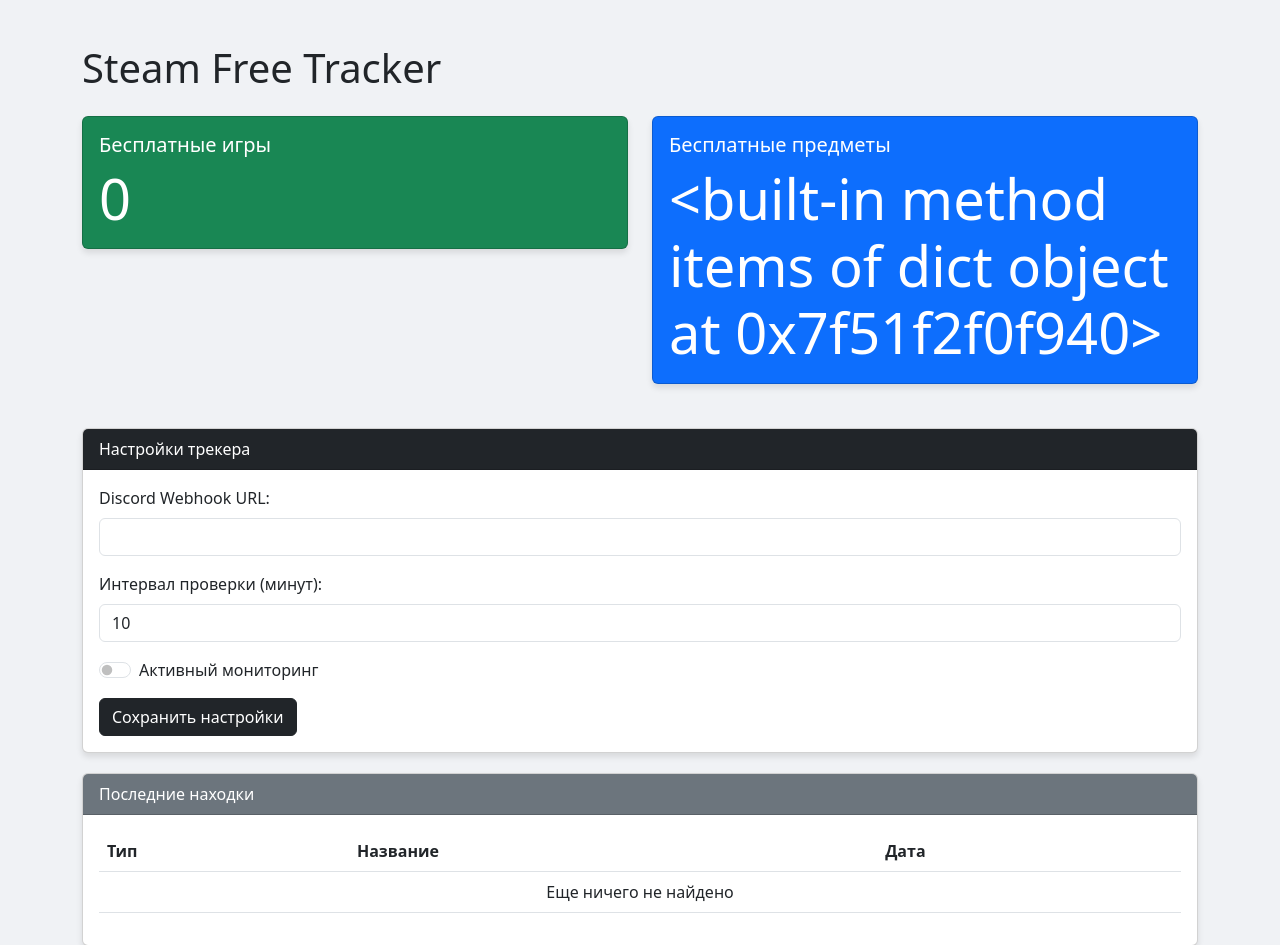
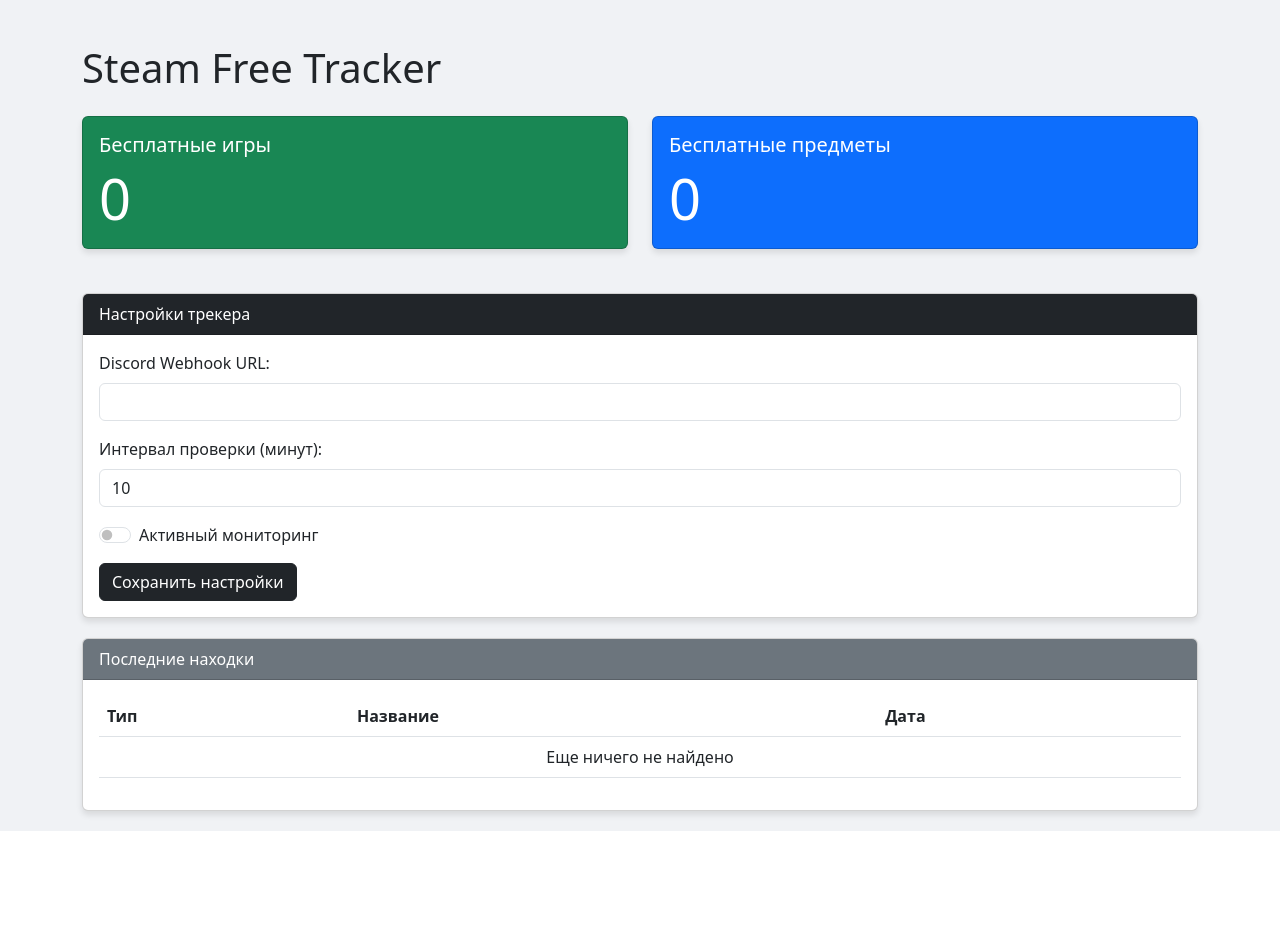
Before and after one commit to brafd37/steam-free-tracker, a Flask app: page / in a window 1280 px wide. Shown: the top 945 px of the page. After the commit the page ends 831 px from the top, so only its background shows below. Run offline with Flask 3, Linux system fonts and the light colour scheme.

Commit message:
index.html

```diff
--- a/templates/index.html
+++ b/templates/index.html
@@ -20,7 +20,7 @@
             <div class="card text-white bg-success">
                 <div class="card-body">
                     <h5 class="card-title">Бесплатные игры</h5>
-                    <p class="card-text display-4">{{ stats.games }}</p>
+                    <p class="card-text display-4">{{ stats['games'] }}</p>
                 </div>
             </div>
         </div>
@@ -28,7 +28,7 @@
             <div class="card text-white bg-primary">
                 <div class="card-body">
                     <h5 class="card-title">Бесплатные предметы</h5>
-                    <p class="card-text display-4">{{ stats.items }}</p>
+                    <p class="card-text display-4">{{ stats['items'] }}</p>
                 </div>
             </div>
         </div>
```
